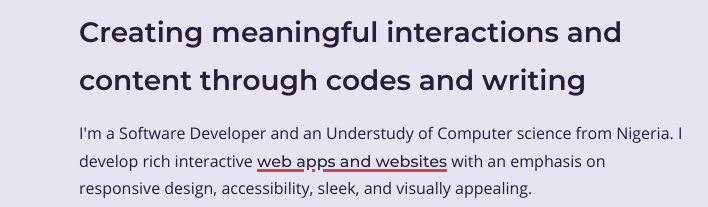
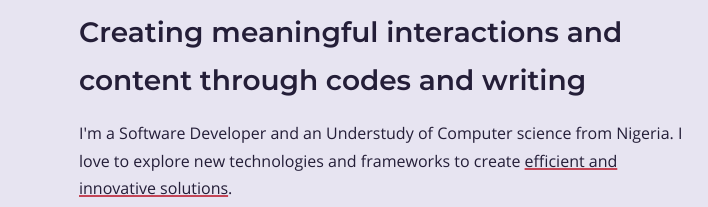
Before and after one commit to am-miracle/Portfolio-V2, a plain HTML site: page index.html in a window 1280 px wide. Shown: the part 960-1167 px from the top of the page, 0-708 px from the left. Drawn offline with Linux system fonts and the light colour scheme; files whose address does not match are found by name.

Commit message:
update styles and text

```diff
--- a/index.html
+++ b/index.html
@@ -231,7 +231,9 @@
                         <div class="about-container-text">
                             <h2>Creating meaningful interactions and content through codes and writing</h2>
                             <p>
-                                <span>I'm a Software Developer and an Understudy of Computer science from Nigeria. I develop rich interactive <a href="/project.html">web apps and websites</a> with an emphasis on responsive design, accessibility, sleek, and visually appealing.</span>
+                                <span>I'm a Software Developer and an Understudy of Computer science from Nigeria. I love to explore new technologies and frameworks to create <a href="/project.html">efficient and innovative solutions</a>.
+                                    <!-- I develop rich interactive <a href="/project.html">web apps and websites</a> with an emphasis on responsive design, accessibility, sleek, and visually appealing. -->
+                                </span>
                                 <span>I've written <a href="/article.html">technical content (articles)</a> for different publications concerning different technological stacks such as Next.js, Gatsby, TypeScript, React, Nodejs, CMS, Blockchain, Web3, etc as well as targeting different technical levels.</span>
                             </p>
                             <div class="about-button">
--- a/static/css/main.css
+++ b/static/css/main.css
@@ -29,8 +29,7 @@
     margin-bottom: var(--m-0-5);
 }
 .about-container-text p span a{
-    font-family: var(--title-font);
-    text-decoration: underline var(--color-primary) 0.2rem;
+    text-decoration: underline var(--color-primary) 0.1rem;
 }
 .about-button a{
     font-family: var(--title-font);
```
